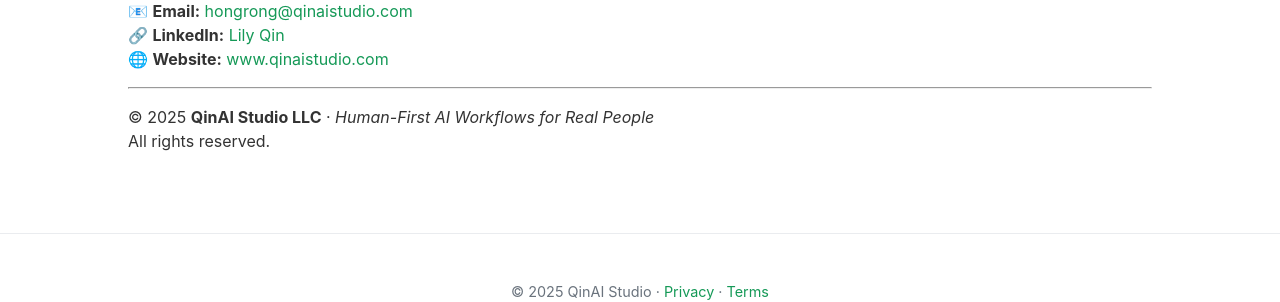
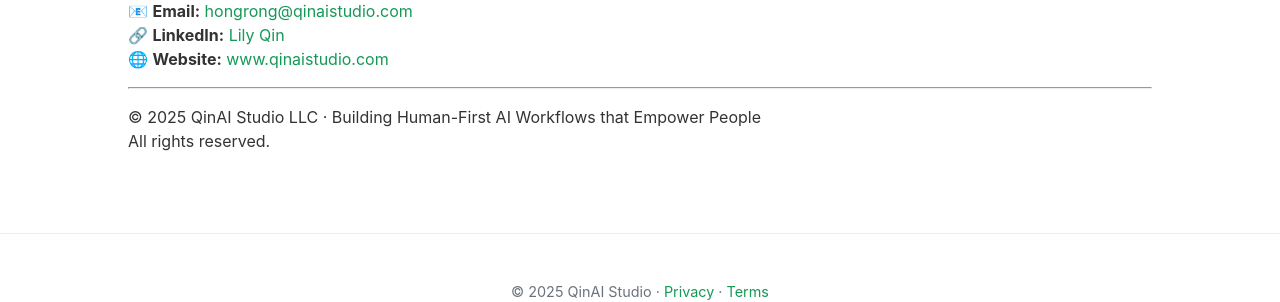
Before and after one commit to LilyQin19/qinaistudio.github.io, a Jekyll site: the page built from index.md, in a window 1280 px wide. Shown: the part 1573-1875 px from the top of the page. Built offline with Jekyll 4.4.1, drawn with Linux system fonts in a browser that asks for light colours; our own code applies the rules of GitHub Pages for plain Markdown files.

Commit message:
Update index.md
Footer update

```diff
--- a/index.md
+++ b/index.md
@@ -49,5 +49,5 @@ As an advisor to **QinAI Studio**, he provides strategic and technical guidance
 
 ---
 
-© 2025 **QinAI Studio LLC** · *Human-First AI Workflows for Real People*
+© 2025 QinAI Studio LLC · Building Human-First AI Workflows that Empower People
 All rights reserved.
```
